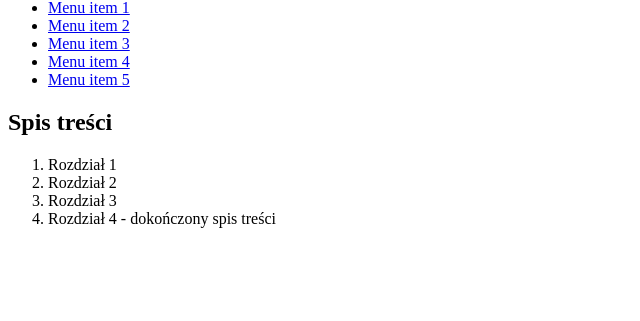
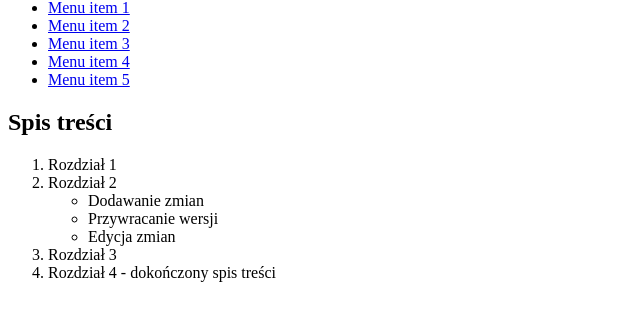
Before and after one commit to SnovyDesigns/gitstrona, a plain HTML site: page index.html in a window 1280 px wide. Shown: the part 43-364 px from the top of the page, without its empty margins (0-640 px from the left). Drawn offline with Linux system fonts and the light colour scheme.

Commit message:
Spis treści - Podtytuły - praca lokalna - alternatywna wersja

```diff
--- a/index.html
+++ b/index.html
@@ -25,6 +25,11 @@
 			<ol>
 				<li>Rozdział 1</li>
 				<li>Rozdział 2</li>
+					<ul>
+						<li>Dodawanie zmian</li>
+						<li>Przywracanie wersji</li>
+						<li>Edycja zmian</li>
+					</ul>
 				<li>Rozdział 3</li>
 				<li>Rozdział 4 - dokończony spis treści</li>
 			</ol>
```
